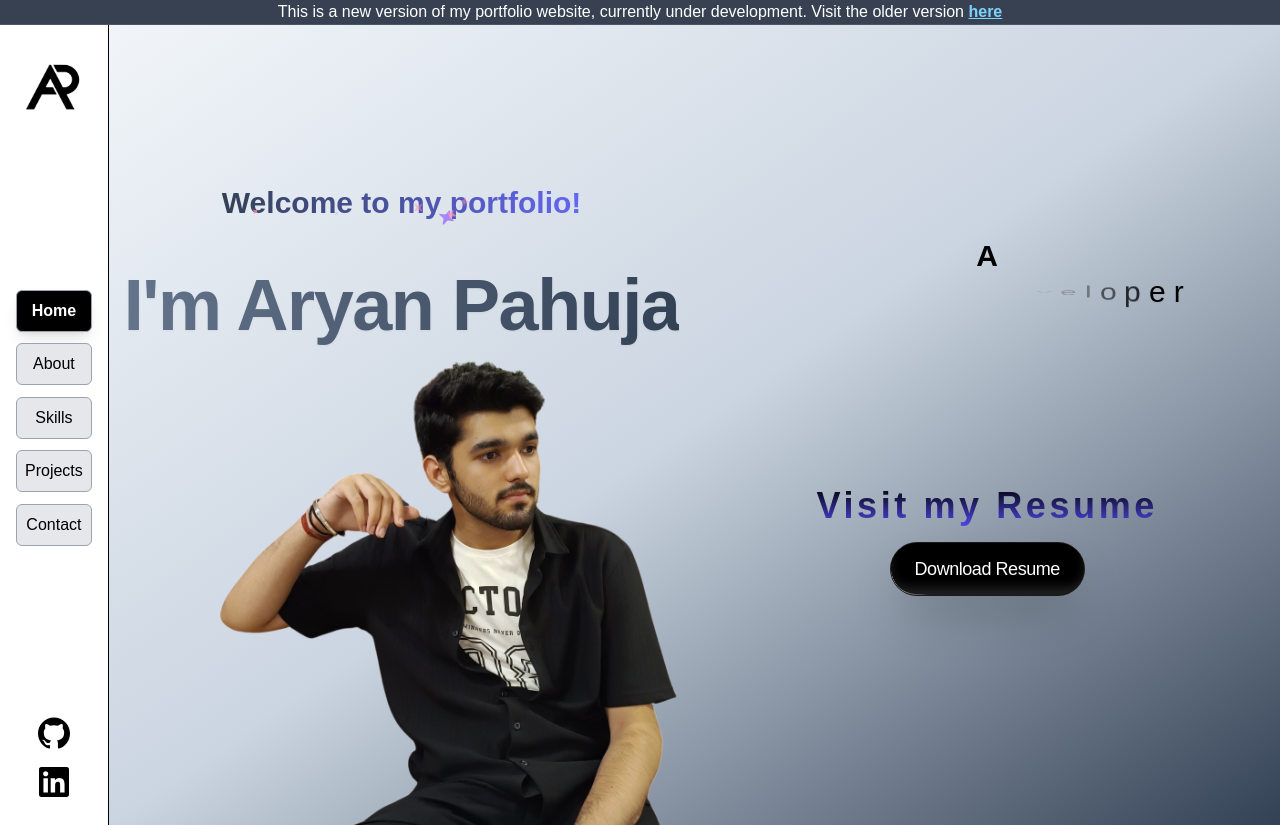
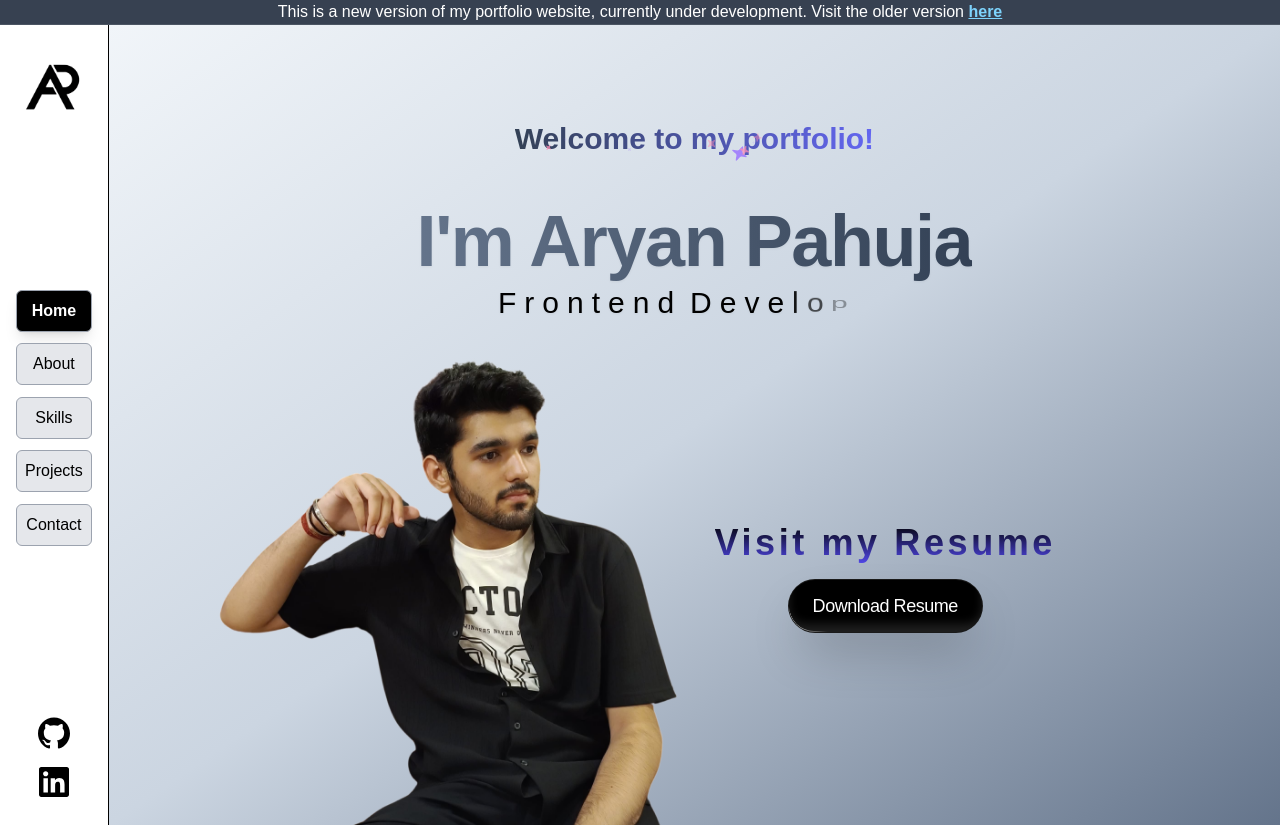
Before and after one commit to AryanPahuja21/Portfolio-Website, a Next.js app: page / in a window 1280 px wide. Built offline with nearby package versions, Linux system fonts and the light colour scheme; a web font is replaced by a local one.

Commit message:
layout changed

```diff
--- a/app/_components/Home/Home.tsx
+++ b/app/_components/Home/Home.tsx
@@ -6,9 +6,9 @@ import ShimmerButton from "@/components/magicui/shimmer-button";
 
 const HomePage = () => {
   return (
-    <main className="relative w-full h-screen bg-gradient-to-br from-slate-100 via-slate-300 to-slate-700 grid grid-cols-2">
+    <main className="relative w-full h-screen bg-gradient-to-br from-slate-100 via-slate-300 to-slate-500 grid grid-2">
       <div className="flex justify-center">
-        <div className="mt-40">
+        <div className="mt-24">
           <SparklesText
             text="Welcome to my portfolio!"
             className="text-3xl mb-10 text-center font-bold text-black"
@@ -17,7 +17,19 @@ const HomePage = () => {
             className="text-7xl font-bold py-2 text-center bg-gradient-to-l from-slate-700 to-slate-500 bg-clip-text text-transparent"
             text="I'm Aryan Pahuja"
           />
+
+          <SlightFlip
+            words={[
+              "",
+              "Frontend Developer",
+              "Backend Developer",
+              "MERN Stack Developer",
+            ]}
+            className="text-3xl font-techy"
+          />
         </div>
+      </div>
+      <section className="flex justify-between">
         <Image
           src="/heroImage.png"
           alt="Aryan Pahuja"
@@ -25,20 +37,7 @@ const HomePage = () => {
           height={700}
           className="absolute bottom-0 left-0"
         />
-      </div>
-      <section className="flex flex-col justify-center">
-        <div className="flex flex-col items-center">
-          <h1 className="text-3xl font-extrabold">A</h1>
-          <SlightFlip
-            words={[
-              "Frontend Developer",
-              "Backend Developer",
-              "MERN Stack Developer",
-            ]}
-            className="text-3xl font-techy"
-          />
-        </div>
-        <div className="mt-44 mx-auto">
+        <div className="mt-24 absolute right-56 bottom-44">
           <h1 className="text-4xl tracking-widest font-bold bg-gradient-to-b from-black to-indigo-600 bg-clip-text text-transparent">
             Visit my Resume
           </h1>
--- a/components/magicui/flip-text.tsx
+++ b/components/magicui/flip-text.tsx
@@ -15,7 +15,7 @@ interface SlightFlipProps {
 
 export default function SlightFlip({
   words,
-  duration = 0.5,
+  duration = 0.3,
   delayMultiple = 0.08,
   framerProps = {
     hidden: { rotateX: -90, opacity: 0 },
```
